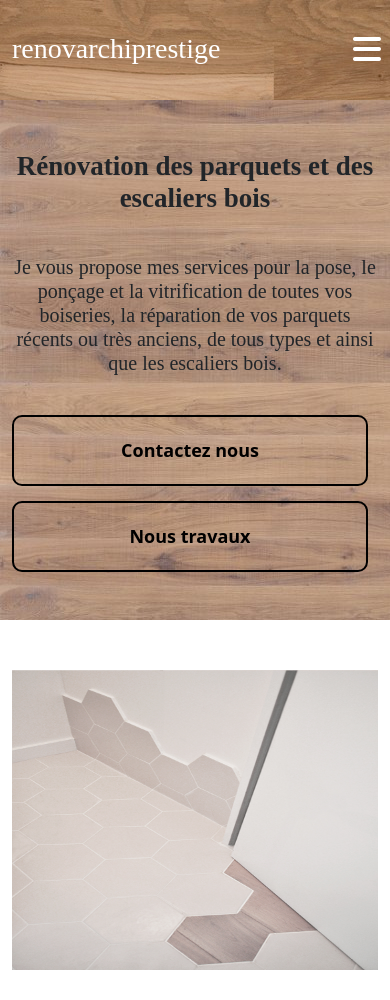
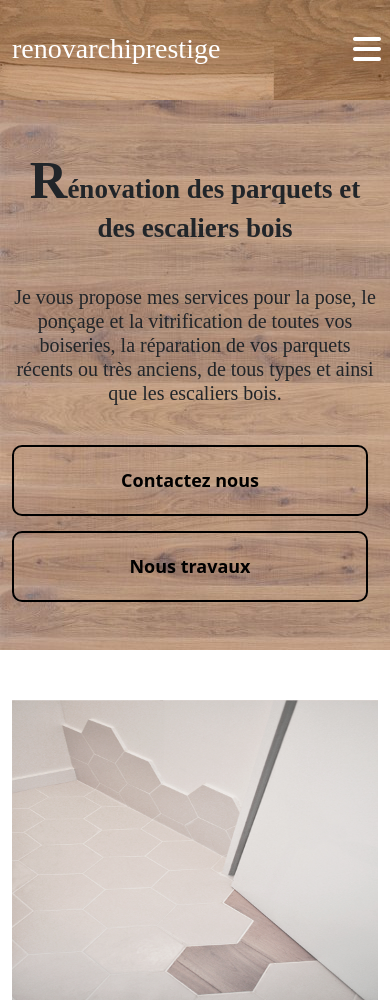
Before and after one commit to Roman-23/roman__architect, a plain HTML site: page index.html in a window 390 px wide. Shown: the top 1000 px of the page. Drawn offline with nearby package versions, Linux system fonts and the light colour scheme; some packages are replaced by stand-ins of ours.

Commit message:
Add files via upload

```diff
--- a/css/style.css
+++ b/css/style.css
@@ -136,6 +136,10 @@ nav .mainMenu .closeMenu , .icons i {
     font-weight: bold;
     margin-top: 10px;
     margin-top: 150px;
+}
+
+.header-bottom-8 h2:first-letter {
+    font-size: 52px;
 }
 
 .header-bottom-8 h3 {
@@ -741,9 +745,18 @@ form {
     }
 }
 
+@media (max-width: 800px) {
+    .header-bottom {
+
+    }
+}
+
 @media (max-width: 777px) {
     nav {
         float: right;
+    }
+    .header-bottom {
+        height: 550px;
     }
 }
 
@@ -880,7 +893,7 @@ form {
 
 @media (max-width: 439px) {
     .header-bottom {
-        height: 520px;
+        height: 550px;
     }
 }
 
@@ -905,6 +918,12 @@ form {
 @media (max-width: 360px) {
     .slider img{
         width: 340px;
+    }
+}
+
+@media (max-width: 346px) {
+    .header-bottom {
+        height: 570px;
     }
 }
 
@@ -941,4 +960,10 @@ form {
         width: 295px;
     }
 }
+
+@media (max-width: 327px) {
+    .header-bottom {
+        height: 600px;
+    }
+}
 /*FIN FOOTER*/
```
